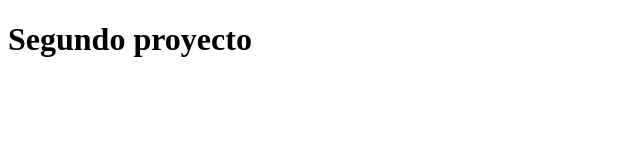
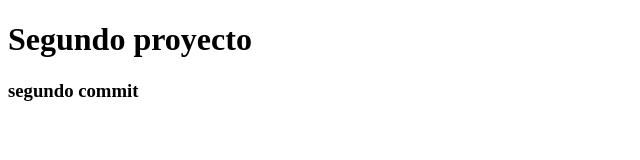
Before and after one commit to osmunozb/proyecto2git, a plain HTML site: page index.html in a window 1280 px wide. Shown: the whole page, without its empty margins (0-640 px from the left). Drawn offline with Linux system fonts and the light colour scheme.

Commit message:
segundo commit donde modifique html y js

```diff
--- a/index.html
+++ b/index.html
@@ -13,6 +13,18 @@
 
 
 
+
+
+    <div>
+
+        <div>
+            <h3>segundo commit</h3>
+        </div>
+
+    </div>
+
+
+
     <script src="index.js"></script>
 
 </body>
--- a/index.js
+++ b/index.js
@@ -1 +1,3 @@
 alert("estoy en js")
+
+console.log("este es mi segundo commit")
```
